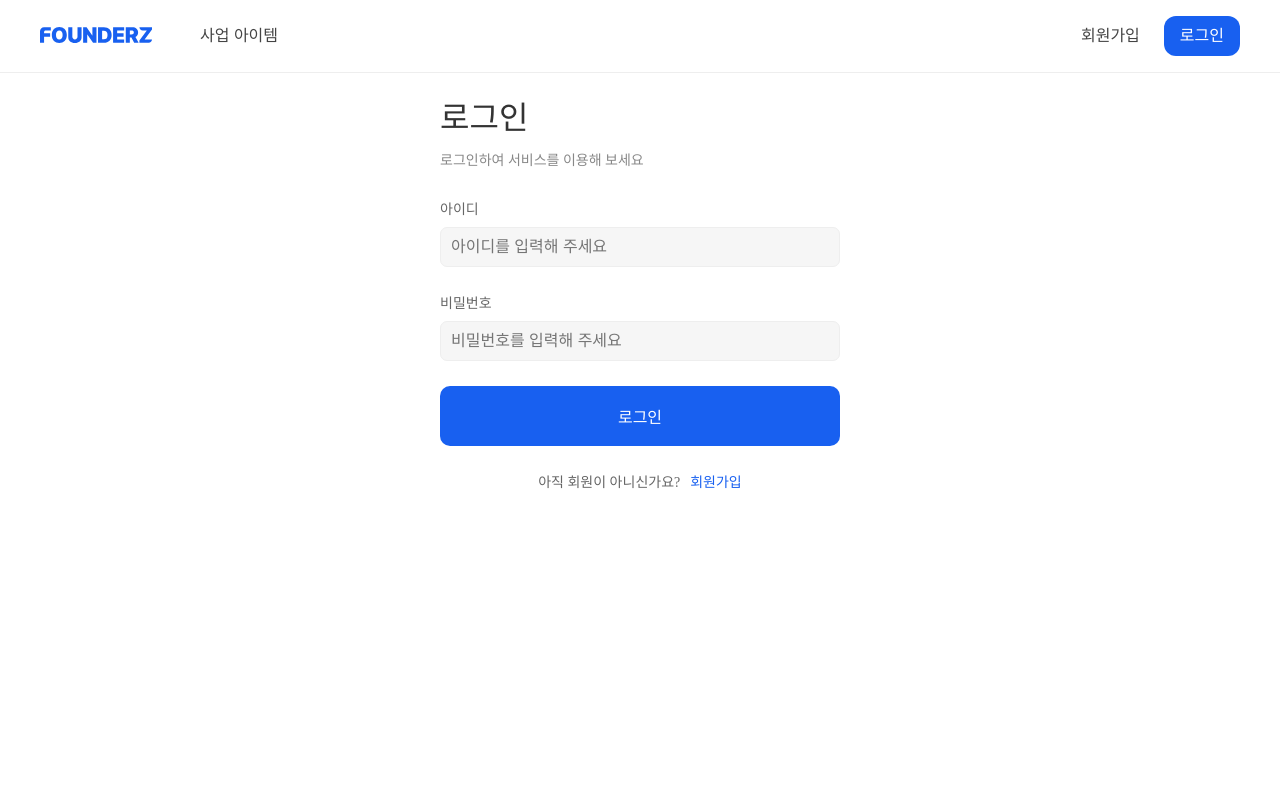
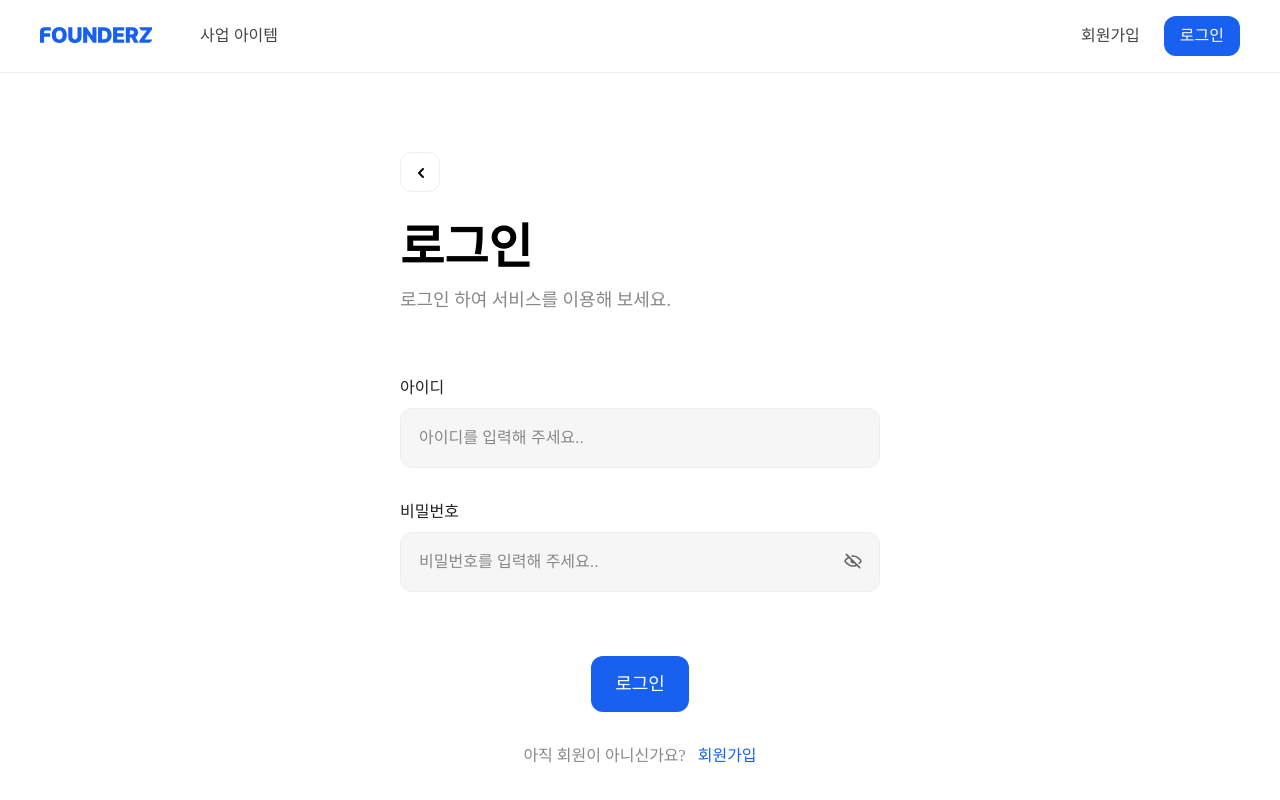
Before and after one commit to 2024-hackathon-8/Hackathon_2024-Front-end, a React (Create React App) app: page /login in a window 1280 px wide. Shown: the top 800 px of the page. Built offline with nearby package versions, Linux system fonts and the light colour scheme.

Commit message:
컴포넌트 수정 & 로그인 수정

```diff
--- a/src/Router.tsx
+++ b/src/Router.tsx
@@ -5,7 +5,7 @@ import Writepost from './components/organism/Writepost';
 import AllPost from './components/organism/AllPost';
 import LogInPage from './page/logIn/page';
 import SignupCompo from './components/organism/signUp';
-import { MainPage } from './page/main/page';
+import MainPage from './page/main/page';
 import { Header } from './components/designSystem/Header';
 import { Footer } from './components/designSystem/Footer';
 
--- /dev/null
+++ b/src/components/BackButton.tsx
@@ -0,0 +1,37 @@
+import styled from 'styled-components';
+import { Arrow_Left } from '../assets';
+import { Colors } from '../styles/colors';
+import { useNavigate } from 'react-router-dom';
+
+export const BackButton = () => {
+  const navigate = useNavigate();
+
+  return (
+    <ButtonStyle onClick={() => navigate(-1)}>
+      <Arrow_Left />
+    </ButtonStyle>
+  );
+};
+
+const ButtonStyle = styled.button`
+  width: 40px;
+  height: 40px;
+  padding: 8px;
+  border-radius: 12px;
+  border: 1px solid ${Colors.Gray100};
+  background-color: white;
+  transition: 0.2s;
+  cursor: pointer;
+
+  &:hover {
+    background-color: ${Colors.Gray50};
+  }
+
+  &:hover svg {
+    transform: translateX(-4px);
+  }
+
+  & > svg {
+    transition: 0.2s;
+  }
+`;
--- a/src/components/designSystem/Button.tsx
+++ b/src/components/designSystem/Button.tsx
@@ -1,4 +1,4 @@
-import React, { ComponentProps, CSSProperties } from 'react';
+import { ComponentProps, CSSProperties } from 'react';
 import { Colors } from '../../styles/colors';
 import { Fonts } from '../../styles/fonts';
 import styled from 'styled-components';
--- /dev/null
+++ b/src/components/designSystem/Input.tsx
@@ -0,0 +1,81 @@
+import { ComponentProps, useState } from 'react';
+import styled from 'styled-components';
+import { Text } from './Text';
+import { Colors } from '../../styles/colors';
+import { Hide, Show } from '../../assets';
+
+type Props = ComponentProps<'input'> & {
+  label?: string;
+};
+
+export const Input = ({ label, type = 'text', ...props }: Props) => {
+  const [passShow, setPassShow] = useState<boolean>(false);
+
+  return (
+    <InputFrame>
+      {label && (
+        <Text font="LabelMedium" color="Gray800">
+          {label}
+        </Text>
+      )}
+      <InputLabel>
+        <InputContent
+          type={type === 'password' ? (!passShow ? 'password' : 'text') : type}
+          {...props}
+        />
+        {type === 'password' &&
+          (passShow ? (
+            <div
+              style={{ color: Colors.Gray600, cursor: 'pointer' }}
+              onClick={() => setPassShow(false)}
+            >
+              <Show size={20} />
+            </div>
+          ) : (
+            <div
+              style={{ color: Colors.Gray600, cursor: 'pointer' }}
+              onClick={() => setPassShow(true)}
+            >
+              <Hide size={20} />
+            </div>
+          ))}
+      </InputLabel>
+    </InputFrame>
+  );
+};
+
+const InputContent = styled.input`
+  font-size: 16px;
+  font-weight: 400;
+  line-height: 24px;
+  color: black;
+  width: 100%;
+  border: none;
+  background: none;
+
+  &:focus {
+    outline: none;
+  }
+
+  &::placeholder {
+    color: ${Colors.Gray500};
+  }
+`;
+const InputLabel = styled.label`
+  display: flex;
+  gap: 10px;
+  align-items: center;
+  padding: 16px;
+  background-color: ${Colors.Gray50};
+  border: 1px solid ${Colors.Gray100};
+  border-radius: 12px;
+
+  &:focus-within {
+    border: 1px solid ${Colors.Blue500};
+  }
+`;
+const InputFrame = styled.div`
+  display: flex;
+  flex-direction: column;
+  gap: 8px;
+`;
--- /dev/null
+++ b/src/components/designSystem/Text.tsx
@@ -0,0 +1,16 @@
+import { Colors, colorsKeyOfType } from '../../styles/colors';
+import { Fonts, fontsKeyOfType } from '../../styles/fonts';
+
+export const Text = ({
+  font = 'BodyMedium',
+  color = 'Black',
+  children,
+}: {
+  font?: fontsKeyOfType;
+  color?: colorsKeyOfType;
+  children: React.ReactNode;
+}) => {
+  return (
+    <span style={{ ...Fonts[font], color: Colors[color] }}>{children}</span>
+  );
+};
--- a/src/hooks/useForm.tsx
+++ b/src/hooks/useForm.tsx
@@ -1,4 +1,4 @@
-import { useState } from "react";
+import { useState } from 'react';
 
 export function useForm<T>(initialState: T) {
   const [form, setForm] = useState<T>(initialState);
@@ -6,6 +6,7 @@ export function useForm<T>(initialState: T) {
   const handleChange = (
     e: React.ChangeEvent<HTMLInputElement | HTMLTextAreaElement>
   ) => {
+    console.log(e);
     const { name, value } = e.target;
     setForm((prevForm) => ({
       ...prevForm,
--- a/src/page/logIn/page.tsx
+++ b/src/page/logIn/page.tsx
@@ -1,10 +1,103 @@
-import { Outlet } from 'react-router-dom';
+import styled from 'styled-components';
 import LogInCompo from '../../components/organism/logIn';
+import { BackButton } from '../../components/BackButton';
+import { Text } from '../../components/designSystem/Text';
+import { Input } from '../../components/designSystem/Input';
+import { useForm } from '../../hooks/useForm';
+import { useEffect } from 'react';
+import { Button } from '../../components/designSystem/Button';
 
 export default function LogInPage() {
+  const { form, setForm, handleChange } = useForm<{
+    id: string;
+    password: string;
+  }>({ id: '', password: '' });
+
+  useEffect(() => console.log(form), [form]);
+
   return (
     <>
+      <Main>
+        <LoginSection>
+          <TitleBox>
+            <BackButton />
+            <div style={{ marginTop: '16px' }}>
+              <Text font="TitleLarge">로그인</Text>
+            </div>
+            <Text font="BodyMedium" color="Gray500">
+              로그인 하여 서비스를 이용해 보세요.
+            </Text>
+          </TitleBox>
+          <InputBox>
+            <Input
+              placeholder="아이디를 입력해 주세요.."
+              label="아이디"
+              name="id"
+              value={form.id}
+              onChange={handleChange}
+            />
+            <Input
+              placeholder="비밀번호를 입력해 주세요.."
+              label="비밀번호"
+              name="password"
+              type="password"
+              value={form.password}
+              onChange={handleChange}
+            />
+          </InputBox>
+          <ButtonBox>
+            <Button size="large">로그인</Button>
+            <QuestionBox>
+              <Text font="BodySmall" color="Gray500">
+                아직 회원이 아니신가요?
+              </Text>
+              <a>
+                <Text font="LabelMedium" color="Blue500">
+                  회원가입
+                </Text>
+              </a>
+            </QuestionBox>
+          </ButtonBox>
+        </LoginSection>
+      </Main>
       <LogInCompo />
     </>
   );
 }
+
+const QuestionBox = styled.div`
+  display: flex;
+  gap: 12px;
+  align-items: center;
+`;
+const ButtonBox = styled.div`
+  justify-self: stretch;
+  display: flex;
+  flex-direction: column;
+  gap: 32px;
+  align-items: center;
+`;
+const InputBox = styled.div`
+  display: flex;
+  gap: 32px;
+  flex-direction: column;
+`;
+const TitleBox = styled.div`
+  display: flex;
+  flex-direction: column;
+  gap: 8px;
+`;
+const LoginSection = styled.section`
+  display: flex;
+  max-width: 480px;
+  width: 100%;
+  flex-direction: column;
+  gap: 64px;
+  padding: 80px 40px;
+  animation: up 0.3s forwards;
+`;
+const Main = styled.main`
+  display: flex;
+  justify-content: center;
+  padding-top: 72px;
+`;
--- a/src/page/main/page.tsx
+++ b/src/page/main/page.tsx
@@ -2,7 +2,7 @@ import styled, { keyframes } from 'styled-components';
 import { Button } from '../../components/designSystem/Button';
 import { Colors } from '../../styles/colors';
 
-export function MainPage() {
+export default function MainPage() {
   return (
     <Main>
       <Image
--- a/src/styles/fonts.ts
+++ b/src/styles/fonts.ts
@@ -58,6 +58,6 @@ export const Fonts: { [key in any]: React.CSSProperties } = {
     lineHeight: '64px',
     letterSpacing: '-2.5%',
   },
-};
+} as const;
 
 export type fontsKeyOfType = keyof typeof Fonts;
```
Also changed, not shown: src/apis/interceptor.ts (added, +13 -0 lines), src/components/designSystem/common/input.tsx (deleted, +0 -102 lines).
